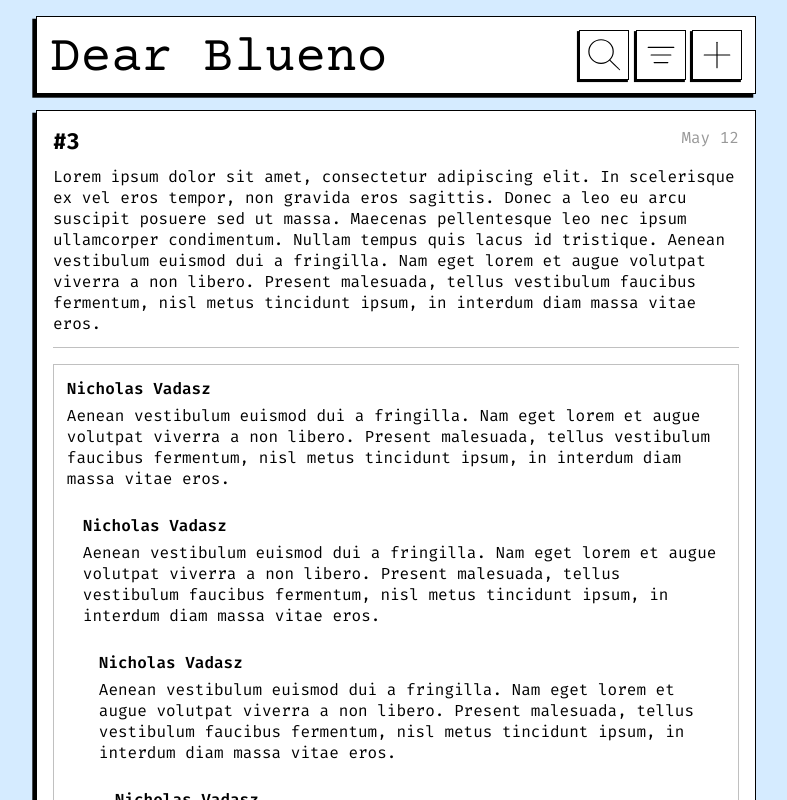
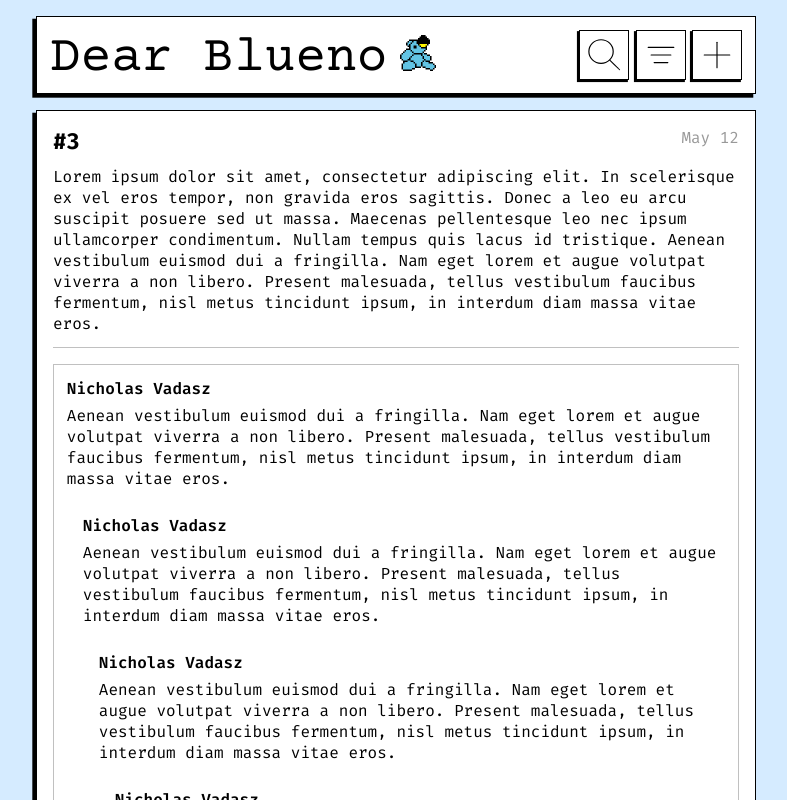
Before and after one commit to Dear-Blueno/dearblueno, a React (Create React App) app in the folder client/: page /post/1 in a window 1280 px wide. Shown: the top 800 px of the page, without its empty margins (244-1031 px from the left). Built offline with nearby package versions, Linux system fonts and the light colour scheme.

Commit message:
Header Work & Logo

```diff
--- a/client/src/components/header/Header.css
+++ b/client/src/components/header/Header.css
@@ -21,3 +21,13 @@
   margin: 0;
   vertical-align: middle;
 }
+
+.LogoImage {
+  width: 3rem;
+  height: 3rem;
+  margin-right: 0.4rem;
+  vertical-align: middle;
+  bottom: 0.35rem;
+  left: 0.4rem;
+  position: relative;
+}
--- a/client/src/components/header/Header.tsx
+++ b/client/src/components/header/Header.tsx
@@ -1,8 +1,9 @@
 import "./Header.css";
 import HeaderButton from "./HeaderButton";
-import searchIcon from "../../images/search.svg";
-import filterIcon from "../../images/filter.svg";
-import postIcon from "../../images/post.svg";
+import SearchIcon from "../../images/search.svg";
+import FilterIcon from "../../images/filter.svg";
+import PostIcon from "../../images/post.svg";
+import LogoIcon from "../../images/logo128.png";
 
 interface HeaderProps {}
 
@@ -10,23 +11,24 @@ function Header(props: HeaderProps) {
   return (
     <div className="Header">
       <h1 id="HeaderText">Dear Blueno</h1>
+      <img className="LogoImage" src={LogoIcon} />
       <HeaderButton
         action={function (): void {
           throw new Error("Function not implemented.");
         }}
-        image={postIcon}
+        image={PostIcon}
       ></HeaderButton>
       <HeaderButton
         action={function (): void {
           throw new Error("Function not implemented.");
         }}
-        image={filterIcon}
+        image={FilterIcon}
       ></HeaderButton>
       <HeaderButton
         action={function (): void {
           throw new Error("Function not implemented.");
         }}
-        image={searchIcon}
+        image={SearchIcon}
       ></HeaderButton>
     </div>
   );
```
Also changed, not shown: client/src/images/logo128.png (added), 1 other file (tests, documents, lock files or other folders).
